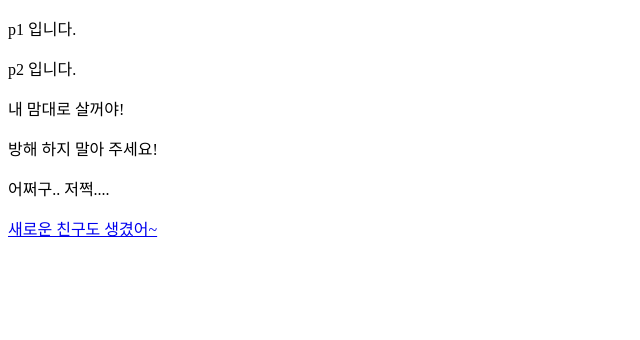
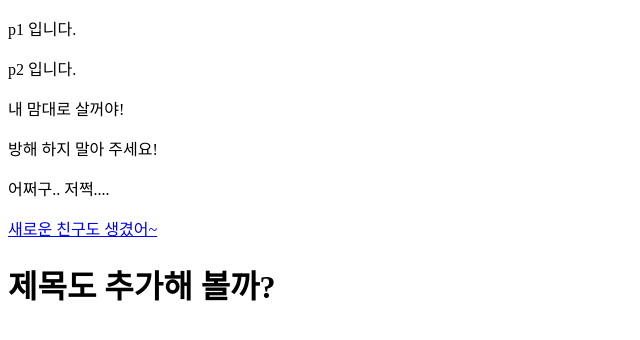
Before and after one commit to oli999/MyHelloRepo, a plain HTML site: page index.html in a window 1280 px wide. Shown: the whole page, without its empty margins (0-640 px from the left). Drawn offline with Linux system fonts and the light colour scheme.

Commit message:
h1 added

```diff
--- a/index.html
+++ b/index.html
@@ -13,5 +13,6 @@
     <p>방해 하지 말아 주세요!</p>
     <p>어쩌구.. 저쩍....</p>
     <a href="friend.html">새로운 친구도 생겼어~</a>
+    <h1>제목도 추가해 볼까?</h1>
 </body>
 </html>
```
